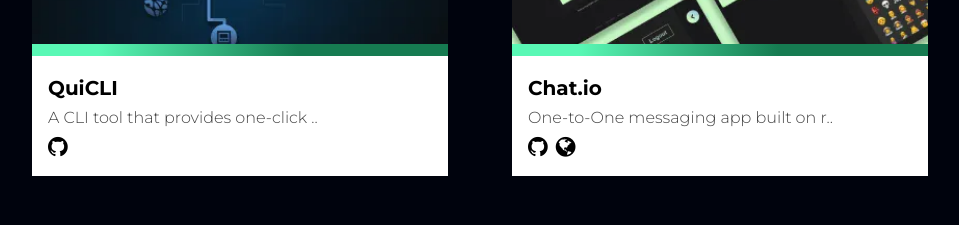
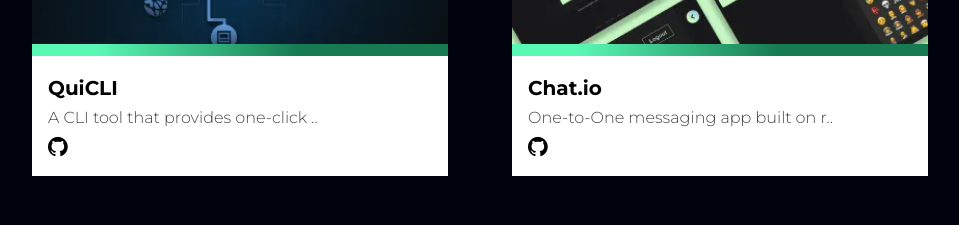
Before and after one commit to ishita1805/Portfolio, a React (Create React App) app: page / in a window 1280 px wide. Shown: the part 2840-3065 px from the top of the page, without its empty margins (160-1119 px from the left). Built offline with nearby package versions, Linux system fonts and the light colour scheme.

Commit message:
removing web url

```diff
--- a/src/data/projectList.js
+++ b/src/data/projectList.js
@@ -20,7 +20,8 @@ const project = [
     {
         title:'Chat.io',
         githubUrl:'https://github.com/users/ishita1805/projects/2',
-        webUrl:'https://chat.atishi.me/',
+      //  webUrl:'https://chat.atishi.me/',
+        webUrl: false,
         img: chatio,
         tagline:'One-to-One messaging app built on react and Node.js, features include, end-to-end encryption, realtime notifications, last seen and request alerts.',
     },
```
